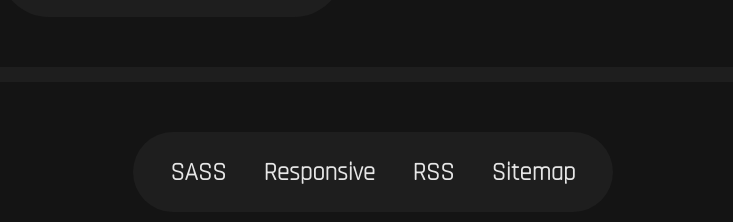
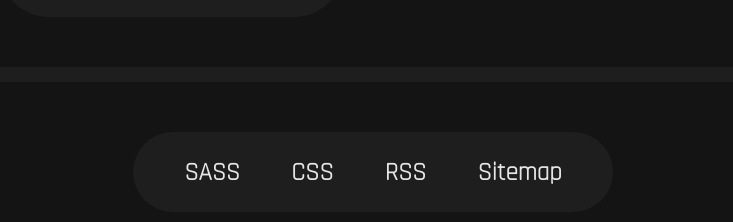
Before and after one commit to andrija15/andrija15.github.io, a plain HTML site: page index.html in a window 1280 px wide. Shown: the part 3584-3806 px from the top of the page, without its empty margins (267-1000 px from the left). Drawn offline with Linux system fonts and the light colour scheme.

Commit message:
fixing index

```diff
--- a/index.html
+++ b/index.html
@@ -22,7 +22,6 @@
     <script src="https://kit.fontawesome.com/c6cc280292.js" crossorigin="anonymous"></script>
     <!-- CSS -->
     <link rel="stylesheet" type="text/css" href="css/style.css" />
-    <link rel="stylesheet" type="text/css" href="css/responsive.css" />
 </head>
 <body>
     <div id="wrapper">
@@ -283,7 +282,7 @@
                         <a href="css/style.scss" target="_blank">SASS</a>
                     </li>
                     <li>
-                        <a href="css/responsive.scss" target="blank">Responsive</a>
+                        <a href="css/style.css" target="blank">CSS</a>
                     </li>
                     <li>
                         <a href="rss.xml" target="blank">RSS</a>
```
